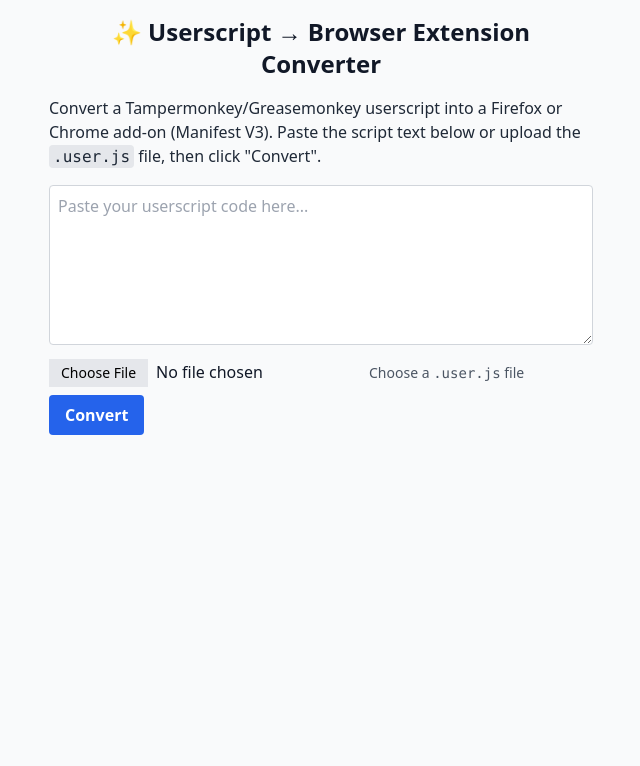
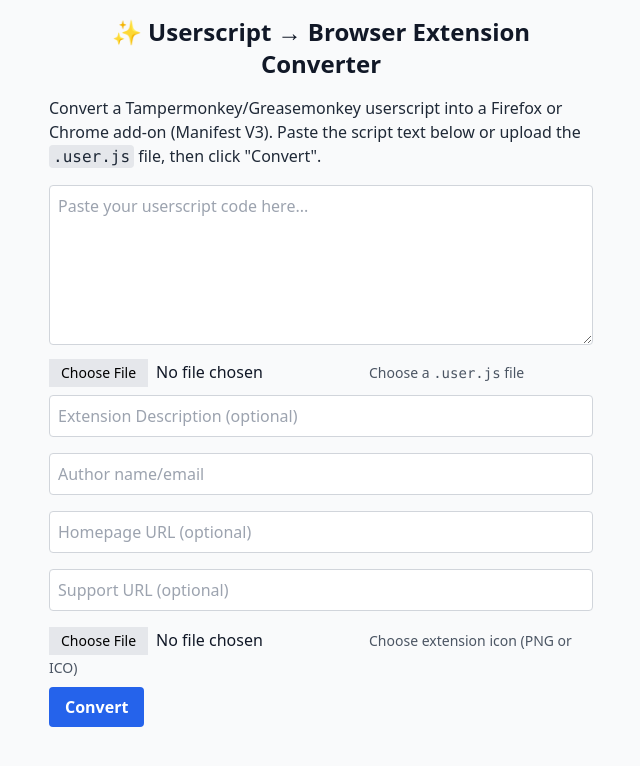
Before and after one commit to HRussellZFAC023/UserScript-Compiler, a React (Vite) app: page / in a window 1280 px wide. Shown: the top 766 px of the page, without its empty margins (319-959 px from the left). Built offline with nearby package versions, Linux system fonts and the light colour scheme.

Commit message:
feat: autofill metadata from uploaded scripts

```diff
--- a/src/App.jsx
+++ b/src/App.jsx
@@ -1,4 +1,4 @@
-import React, { useState } from 'react';
+import React, { useState, useEffect } from 'react';
 import { parseMetadata, createZipFiles } from './utils/converter.js';
 
 export default function App() {
@@ -6,6 +6,30 @@
   const [error, setError] = useState('');
   const [zipBlob, setZipBlob] = useState(null);
   const [zipName, setZipName] = useState('userscript-extension.zip');
+  const [author, setAuthor] = useState('');
+  const [homepage, setHomepage] = useState('');
+  const [support, setSupport] = useState('');
+  const [descriptionOverride, setDescriptionOverride] = useState('');
+  const [iconData, setIconData] = useState(null);
+
+  useEffect(() => {
+    if (!scriptText) {
+      setAuthor('');
+      setHomepage('');
+      setSupport('');
+      setDescriptionOverride('');
+      return;
+    }
+    try {
+      const meta = parseMetadata(scriptText);
+      setDescriptionOverride(meta.description || '');
+      setAuthor(meta.author || '');
+      setHomepage(meta.homepage || '');
+      setSupport(meta.support || '');
+    } catch {
+      /* ignore parse errors */
+    }
+  }, [scriptText]);
 
   const handleFileUpload = (e) => {
     const file = e.target.files[0];
@@ -14,6 +38,19 @@
     reader.onload = () => setScriptText(reader.result);
     reader.onerror = () => setError('Failed to read file.');
     reader.readAsText(file);
+  };
+
+  const handleIconUpload = (e) => {
+    const file = e.target.files[0];
+    if (!file) return;
+    const reader = new FileReader();
+    reader.onload = () => {
+      const arrayBuffer = reader.result;
+      const ext = file.name.split('.').pop().toLowerCase();
+      setIconData({ data: new Uint8Array(arrayBuffer), ext });
+    };
+    reader.onerror = () => setError('Failed to read icon file.');
+    reader.readAsArrayBuffer(file);
   };
 
   const handleConvert = async () => {
@@ -25,7 +62,11 @@
         throw new Error('Script metadata must include at least one @match or @include pattern, and a @name.');
       }
       setZipName(`${meta.name}-extension.zip`);
-      const zipFile = await createZipFiles(meta, scriptText);
+      if (descriptionOverride) meta.description = descriptionOverride;
+      if (author) meta.author = author;
+      if (homepage) meta.homepage = homepage;
+      if (support) meta.support = support;
+      const zipFile = await createZipFiles(meta, scriptText, iconData);
       setZipBlob(zipFile);
     } catch (e) {
       console.error('Conversion error:', e);
@@ -60,6 +101,56 @@
         />
         <span className="ml-2 text-sm text-gray-600">Choose a <code>.user.js</code> file</span>
       </label>
+      <label className="block mb-2">
+        <span className="sr-only">Extension description</span>
+        <input
+          type="text"
+          value={descriptionOverride}
+          onChange={(e) => setDescriptionOverride(e.target.value)}
+          className="w-full border border-gray-300 rounded p-2 mb-2"
+          placeholder="Extension Description (optional)"
+        />
+      </label>
+      <label className="block mb-2">
+        <span className="sr-only">Author name/email</span>
+        <input
+          type="text"
+          value={author}
+          onChange={(e) => setAuthor(e.target.value)}
+          className="w-full border border-gray-300 rounded p-2 mb-2"
+          placeholder="Author name/email"
+        />
+      </label>
+      <label className="block mb-2">
+        <span className="sr-only">Homepage URL</span>
+        <input
+          type="url"
+          value={homepage}
+          onChange={(e) => setHomepage(e.target.value)}
+          className="w-full border border-gray-300 rounded p-2 mb-2"
+          placeholder="Homepage URL (optional)"
+        />
+      </label>
+      <label className="block mb-2">
+        <span className="sr-only">Support URL</span>
+        <input
+          type="url"
+          value={support}
+          onChange={(e) => setSupport(e.target.value)}
+          className="w-full border border-gray-300 rounded p-2 mb-2"
+          placeholder="Support URL (optional)"
+        />
+      </label>
+      <label className="block mb-2">
+        <span className="sr-only">Upload extension icon</span>
+        <input
+          type="file"
+          accept=".png,.ico,image/png,image/x-icon"
+          onChange={handleIconUpload}
+          className="file:mr-2 file:py-1 file:px-3 file:border-0 file:text-sm file:bg-gray-200 file:cursor-pointer"
+        />
+        <span className="ml-2 text-sm text-gray-600">Choose extension icon (PNG or ICO)</span>
+      </label>
 
       <button
         onClick={handleConvert}
@@ -83,6 +174,7 @@
             <li>
               <b>Chrome:</b> <code>chrome://extensions</code> → enable <b>Developer mode</b> → <b>Load unpacked</b> → pick the unzipped folder. Open the extension’s <b>Details</b> and switch on <b>Allow User Scripts</b> (or enable the <code>#enable-extension-content-script-user-script</code> flag on older versions). The popup will open.
             </li>
+            <li><b>Tip:</b> If the userscript still doesn't activate, try restarting your browser to refresh permissions.</li>
             <li>
               <b>Firefox:</b> <code>about:debugging</code> → <b>This Firefox</b> → <b>Load Temporary Add-on</b> → select <code>manifest.json</code>. Click <b>Grant permission</b> when asked.
             </li>
--- a/src/utils/converter.js
+++ b/src/utils/converter.js
@@ -12,6 +12,9 @@
     connect: [],
     runAt: '',
     noFrames: false,
+    author: '',
+    homepage: '',
+    support: '',
   };
   const lines = scriptText.split(/\r?\n/);
   let inBlock = false;
@@ -60,6 +63,18 @@
         break;
       case 'noframes':
         meta.noFrames = true;
+        break;
+      case 'author':
+        meta.author = value;
+        break;
+      case 'homepage':
+      case 'homepageurl':
+      case 'website':
+      case 'source':
+        meta.homepage = value;
+        break;
+      case 'supporturl':
+        meta.support = value;
         break;
       default:
         break;
@@ -138,13 +153,20 @@
   return {
     manifest_version: 3,
     name: meta.name || 'Converted Userscript',
-    description: meta.description || '',
+    description:
+      (meta.description || '') +
+      ' — Made with ❤ using UserScript-Compiler by Henry Russell',
     version: meta.version || '1.0.0',
-    action: { default_title: 'Enable Userscript' },
+    author: meta.author || undefined,
+    homepage_url: meta.homepage || undefined,
+    support_url: meta.support || undefined,
+    icons: { "48": "icon-48.png", "128": "icon-128.png" },
+    action: { default_title: 'Enable Userscript', default_icon: { "48": "icon-48.png", "128": "icon-128.png" } },
     background: { scripts: ['background.js'], service_worker: 'background.js' },
     host_permissions: hostPerms,
     permissions,
     optional_permissions: ['userScripts'],
+    options_page: 'options.html',
     browser_specific_settings: {
       gecko: { id: 'converted-userscript@example.com' }
     },
@@ -157,8 +179,10 @@
   const prefix = `userscript_${sanitizedName}_`;
   const scriptId = `us_${sanitizedName || 'script'}`;
 
-  return `(() => {
+  return `/* Made with ❤ using UserScript-Compiler by Henry Russell: https://hrussellzfac023.github.io/UserScript-Compiler/ */(() => {
   const browser = globalThis.browser || globalThis.chrome;
+  browser.action?.setBadgeText({ text: '❤' });
+  browser.action?.setBadgeBackgroundColor?.({ color: '#e0245e' });
   let registered = false;
   async function registerIfPossible() {
     if (!browser?.userScripts) return;
@@ -180,6 +204,7 @@
       js: [{ file: 'userscript_api.js' }, { file: 'script.user.js' }]
     }]);
     registered = true;
+    browser.action?.setBadgeText({ text: '' });
     function handleMessage(message, sender, sendResponse) {
       (async () => {
         switch (message?.type) {
@@ -299,6 +324,16 @@
       if (has) await registerIfPossible();
     } catch {}
   })();
+  if (browser.runtime?.onInstalled) {
+    browser.runtime.onInstalled.addListener(async () => {
+      try {
+        const granted = await browser.permissions.request({ permissions: ['userScripts'] });
+        if (granted) await registerIfPossible();
+      } catch (e) {
+        console.error('Permission request error:', e);
+      }
+    });
+  }
   if (browser.action?.onClicked) {
     browser.action.onClicked.addListener(async () => {
       try {
@@ -476,9 +511,37 @@
 `;
 }
 
-export async function createZipFiles(meta, scriptText) {
+export async function createZipFiles(meta, scriptText, iconData) {
   const zip = new JSZip();
   const manifest = buildManifest(meta);
+  // Default blank icon (1x1 transparent PNG) for fallback
+  const emptyPng = new Uint8Array([
+    137,80,78,71,13,10,26,10,0,0,0,13,73,72,68,82,
+    0,0,0,1,0,0,0,1,8,6,0,0,0,31,21,196,137,
+    0,0,0,10,73,68,65,84,120,156,99,248,15,0,1,
+    5,1,2,85,152,216,58,0,0,0,0,73,69,78,68,
+    174,66,96,130
+  ]);
+  if (iconData) {
+    const { data, ext } = iconData;
+    if (ext === 'ico') {
+      manifest.icons = { "48": "icon-48.ico", "128": "icon-128.ico" };
+      manifest.action.default_icon = { "48": "icon-48.ico", "128": "icon-128.ico" };
+      zip.file('icon-48.ico', data);
+      zip.file('icon-128.ico', data);
+    } else {
+      manifest.icons = { "48": "icon-48.png", "128": "icon-128.png" };
+      manifest.action.default_icon = { "48": "icon-48.png", "128": "icon-128.png" };
+      zip.file('icon-48.png', data);
+      zip.file('icon-128.png', data);
+    }
+  } else {
+    manifest.icons = { "48": "icon-48.png", "128": "icon-128.png" };
+    manifest.action.default_icon = { "48": "icon-48.png", "128": "icon-128.png" };
+    zip.file('icon-48.png', emptyPng);
+    zip.file('icon-128.png', emptyPng);
+  }
+  manifest.options_page = 'options.html';
   zip.file('manifest.json', JSON.stringify(manifest, null, 2));
   const bgScript = generateBackgroundScriptCode(meta);
   zip.file('background.js', bgScript);
@@ -486,14 +549,25 @@
   zip.file('userscript_api.js', apiScript);
   const userScriptCode = scriptText.replace(/\/\/ ==UserScript==[\s\S]*?\/\/ ==\/UserScript==/, '').trim();
   zip.file('script.user.js', userScriptCode);
-  const emptyPng = new Uint8Array([
-    137,80,78,71,13,10,26,10,0,0,0,13,73,72,68,82,
-    0,0,0,1,0,0,0,1,8,6,0,0,0,31,21,196,137,
-    0,0,0,10,73,68,65,84,120,156,99,248,15,0,1,
-    5,1,2,85,152,216,58,0,0,0,0,73,69,78,68,
-    174,66,96,130
-  ]);
-  zip.file('icon-48.png', emptyPng);
+  const optionsHtml = `<!DOCTYPE html>
+<html><head><meta charset="UTF-8"><title>Extension Options</title></head><body style="font-family:sans-serif;padding:20px;text-align:center;background:#f9fafb;">
+  <h2>Setup Extension</h2>
+  <p>Click the button below to grant the <code>userScripts</code> permission:</p>
+  <button id="grant" style="padding:8px 16px;font-size:16px;">Grant Permissions</button>
+  <p id="status"></p>
+  <p style="margin-top:20px;font-size:12px;color:#555;">Made with ❤ using UserScript-Compiler by Henry Russell</p>
+  <script>
+    document.getElementById('grant').onclick = async () => {
+      try {
+        const granted = await chrome.permissions.request({ permissions: ['userScripts'] });
+        document.getElementById('status').textContent = granted ? 'Permission granted!' : 'Permission not granted.';
+      } catch (e) {
+        console.error(e);
+      }
+    };
+  </script>
+</body></html>`;
+  zip.file('options.html', optionsHtml);
   const content = await zip.generateAsync({ type: 'blob' });
   return content;
 }
```
